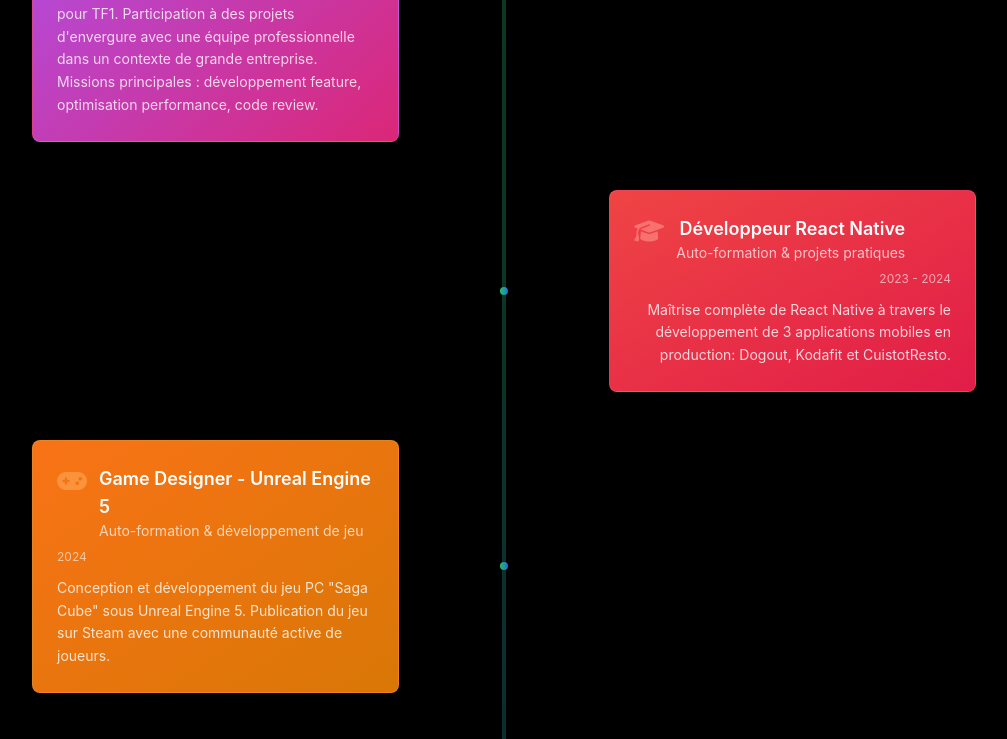
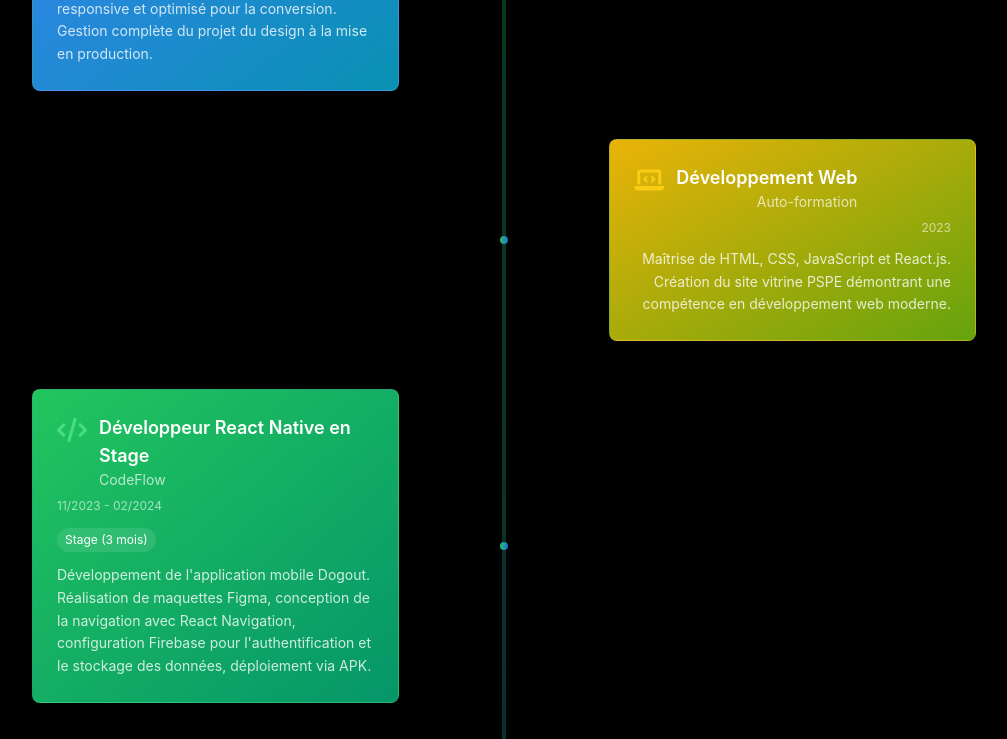
Before and after one commit to Vlaarsan/portfolio_examen, a React (Create React App) app: page /parcours in a window 1280 px wide. Shown: the part 520-1259 px from the top of the page, without its empty margins (136-1143 px from the left). Built offline with nearby package versions, Linux system fonts and the light colour scheme.

Commit message:
remove progresse bar and upgrade timeline

```diff
--- a/src/data.ts
+++ b/src/data.ts
@@ -463,7 +463,7 @@ export const realisations: Realisation[] = [
     acteurs: "Solo (David PRIAM)",
     resultats: "Belle expérience, m'a permis d'acquérir des compétences techniques et de gestion de projet. Application que j'ai présenté lors de ma soutenance pour mon diplôme de concepteur développeur d'application.",
     regardCritique: "Belle réussite ! Points d'amélioration: meilleure modération des événements, système de notation plus robuste, fonctionnalités sociales plus riches.",
-    competences: ["react-native", "typescript", "javascript", "firebase"],
+    competences: ["react-native", "typescript", "javascript", "firebase", "autonomie", "rigueur"],
     github: "https://github.com/Vlaarsan/DogoutV2",
     youtube: "https://www.youtube.com/watch?v=BxgXHbYNEgc&t=4s",
     image: "https://github.com/Vlaarsan/Portfolio/blob/main/img/Logo%20Dogout.png?raw=true",
@@ -544,7 +544,7 @@ export const realisations: Realisation[] = [
     acteurs: "Solo (David PRIAM)",
     resultats: "Une application fonctionnelle avec une base de données d'exercices complète. Expérience précieuse en développement mobile et gestion de projet. Application que j'utilise régulièrement.",
     regardCritique: "Bon produit avec base solide ! Améliorations possibles: personnalisation IA des plans, intégration fitness trackers, version web.",
-    competences: ["react-native", "typescript", "javascript", "firebase"],
+    competences: ["react-native", "typescript", "javascript", "firebase", "autonomie", "rigueur", "creativite"],
     github: "https://github.com/Vlaarsan/Kodafit",
     image: "https://github.com/Vlaarsan/Portfolio/blob/main/img/Kodafit.png?raw=true",
   },
--- a/src/pages/CompetenceDetail.tsx
+++ b/src/pages/CompetenceDetail.tsx
@@ -44,20 +44,6 @@ export default function CompetenceDetail() {
                   Niveau: {comp.niveau}
                 </span>
               </div>
-            </div>
-          </div>
-
-          {/* Barre de pourcentage */}
-          <div className="mt-6">
-            <div className="flex justify-between text-sm mb-2">
-              <span>Maîtrise</span>
-              <span className={`font-bold ${categoryColor.text}`}>{comp.pourcentage}%</span>
-            </div>
-            <div className="w-full bg-white/10 rounded-full h-4 overflow-hidden">
-              <div
-                className={`${comp.categorie === 'technique' ? 'bg-gradient-to-r from-green-500 to-blue-600' : 'bg-gradient-to-r from-purple-500 to-pink-600'} h-full transition-all`}
-                style={{ width: `${comp.pourcentage}%` }}
-              ></div>
             </div>
           </div>
         </div>
--- a/src/pages/CompetencesScreen.tsx
+++ b/src/pages/CompetencesScreen.tsx
@@ -30,13 +30,6 @@ export default function Competences() {
                           <p className="text-sm opacity-60">{c.niveau}</p>
                         </div>
                       </div>
-                      <span className="text-lg font-bold text-green-400">{c.pourcentage}%</span>
-                    </div>
-                    <div className="w-full bg-white/10 rounded-full h-2 overflow-hidden">
-                      <div
-                        className="bg-gradient-to-r from-green-500 to-blue-600 h-full"
-                        style={{ width: `${c.pourcentage}%` }}
-                      ></div>
                     </div>
                     <p className="text-xs opacity-60 mt-2">{c.description}</p>
                   </div>
@@ -59,17 +52,8 @@ export default function Competences() {
                     <i className={`${c.icon} text-3xl text-purple-400`}></i>
                     <div className="flex-1">
                       <h2 className="text-2xl font-semibold">{c.nom}</h2>
-                      <div className="flex items-center justify-between">
-                        <p className="text-sm opacity-70">Niveau: <span className="text-purple-400 font-semibold">{c.niveau}</span></p>
-                        <span className="text-sm font-bold text-purple-400">{c.pourcentage}%</span>
-                      </div>
+                      <p className="text-sm opacity-70">Niveau: <span className="text-purple-400 font-semibold">{c.niveau}</span></p>
                     </div>
-                  </div>
-                  <div className="w-full bg-white/10 rounded-full h-2 overflow-hidden mb-3">
-                    <div
-                      className="bg-gradient-to-r from-purple-500 to-pink-600 h-full"
-                      style={{ width: `${c.pourcentage}%` }}
-                    ></div>
                   </div>
                   <p className="text-sm opacity-80">{c.description}</p>
                 </div>
--- a/src/pages/ParcoursScreen.tsx
+++ b/src/pages/ParcoursScreen.tsx
@@ -62,22 +62,23 @@ export default function Parcours() {
     {
       titre: 'Animation 3D & Production Vidéo',
       lieu: 'Auto-formation',
-      annee: '2024',
+      annee: '2026',
       details: 'Production du film d\'animation "Le Codex d\'Orion" avec effets 3D professionnels. Apprentissage des outils de production vidéo et animation 3D.',
       icon: 'fas fa-film',
-      color: 'from-indigo-500 to-violet-600'
+      color: 'from-indigo-500 to-violet-600',
+      colorKey: 'indigo'
     },
   ];
 
-  // Combinaison et tri anti-chronologique
+  // Combinaison et tri chronologique (ancien au bas, récent au haut)
   const timeline = [
-    { ...experiences[0], index: 0 },
-    { ...formations[0], index: 1 },
-    { ...formations[1], index: 2 },
-    { ...experiences[1], index: 3 },
-    { ...formations[2], index: 4 },
-    { ...formations[3], index: 5 },
-    { ...experiences[2], index: 6 },
+    { ...experiences[2], index: 0, colorKey: 'blue' },
+    { ...formations[2], index: 1, colorKey: 'yellow' },
+    { ...experiences[1], index: 2, colorKey: 'green' },
+    { ...formations[1], index: 3, colorKey: 'orange' },
+    { ...formations[0], index: 4, colorKey: 'red' },
+    { ...formations[3], index: 5, colorKey: 'indigo' },
+    { ...experiences[0], index: 6, colorKey: 'purple' },
   ];
 
   return (
@@ -93,21 +94,33 @@ export default function Parcours() {
 
           {/* Événements */}
           <div className="space-y-12">
-            {timeline.map((item, index) => (
+            {timeline.map((item, index) => {
+              const colorMap: {[key: string]: {bg: string, text: string}} = {
+                purple: { bg: 'from-purple-500 to-pink-600', text: 'text-purple-400' },
+                green: { bg: 'from-green-500 to-emerald-600', text: 'text-green-400' },
+                blue: { bg: 'from-blue-500 to-cyan-600', text: 'text-blue-400' },
+                red: { bg: 'from-red-500 to-rose-600', text: 'text-red-400' },
+                orange: { bg: 'from-orange-500 to-amber-600', text: 'text-orange-400' },
+                yellow: { bg: 'from-yellow-500 to-lime-600', text: 'text-yellow-400' },
+                indigo: { bg: 'from-indigo-500 to-violet-600', text: 'text-indigo-400' },
+              };
+              const colorKey = (item as any).colorKey || 'purple';
+              const colors = colorMap[colorKey];
+              return (
                 <div key={index} className={`flex items-center gap-8 ${index % 2 === 0 ? '' : 'flex-row-reverse'}`}>
                   {/* Contenu */}
                   <div className={`w-5/12 ${index % 2 === 0 ? '' : 'text-right'}`}>
-                  <div className={`bg-gradient-to-br ${item.color} bg-opacity-10 rounded-lg p-6 border border-white/10 hover:border-white/30 transition`}>
+                    <div className={`bg-gradient-to-br ${colors.bg} bg-opacity-10 rounded-lg p-6 border border-white/10 hover:border-white/30 transition`}>
                       <div className="flex items-start gap-3 mb-2">
-                      <i className={`${item.icon} text-2xl ${item.color?.includes('from-purple') ? 'text-purple-400' : item.color?.includes('from-green') ? 'text-green-400' : item.color?.includes('from-blue') ? 'text-blue-400' : item.color?.includes('from-red') ? 'text-red-400' : item.color?.includes('from-orange') ? 'text-orange-400' : item.color?.includes('from-yellow') ? 'text-yellow-400' : 'text-indigo-400'}`}></i>
+                        <i className={`${(item as any).icon} text-2xl ${colors.text}`}></i>
                         <div className={index % 2 !== 0 ? 'text-right' : ''}>
-                        <h3 className="text-lg font-semibold">{item.titre}</h3>
-                        <p className="text-sm opacity-70">{item.entreprise || item.lieu}</p>
+                          <h3 className="text-lg font-semibold">{(item as any).titre}</h3>
+                          <p className="text-sm opacity-70">{(item as any).entreprise || (item as any).lieu}</p>
                         </div>
                       </div>
-                    <p className="text-xs opacity-60 mb-3">{item.periode || item.annee}</p>
-                    {item.statut && <span className="inline-block text-xs px-2 py-1 bg-white/10 rounded-full mb-3">{item.statut}</span>}
-                    <p className="text-sm opacity-80 leading-relaxed">{item.description || item.details}</p>
+                      <p className="text-xs opacity-60 mb-3">{(item as any).periode || (item as any).annee}</p>
+                      {(item as any).statut && <span className="inline-block text-xs px-2 py-1 bg-white/10 rounded-full mb-3">{(item as any).statut}</span>}
+                      <p className="text-sm opacity-80 leading-relaxed">{(item as any).description || (item as any).details}</p>
                     </div>
                   </div>
 
@@ -119,7 +132,8 @@ export default function Parcours() {
                   {/* Espace vide */}
                   <div className="w-5/12"></div>
                 </div>
-            ))}
+              );
+            })}
           </div>
         </div>
 
--- a/src/pages/PresentationScreen.tsx
+++ b/src/pages/PresentationScreen.tsx
@@ -69,7 +69,7 @@ export default function Presentation() {
                 <br />
                 <strong>Moyen terme (2-3 ans):</strong> Leadership technique, mentorat d'autres développeurs.
                 <br />
-                <strong>Long terme:</strong> Entrepreneur ou architecte logiciel dans une grande tech company.
+                <strong>Long terme:</strong> Développeur sénior expert en React Native.
               </p>
             </div>
           </div>
@@ -181,7 +181,7 @@ export default function Presentation() {
             Je serais ravi de discuter de comment je peux contribuer à votre projet.
           </p>
           <a
-            href="mailto:priamdavid@gmail.com"
+            href="/contact"
             className="inline-block mt-4 px-8 py-3 bg-gradient-to-r from-green-500 to-blue-600 rounded-lg font-semibold hover:scale-105 transition-transform"
           >
             Me contacter
--- a/src/pages/RealisationsScreen.tsx
+++ b/src/pages/RealisationsScreen.tsx
@@ -9,13 +9,14 @@ export default function Realisations() {
         <h1 className="text-4xl font-bold mb-12 bg-clip-text text-transparent bg-gradient-to-r from-blue-400 to-purple-600">Mes Réalisations</h1>
         <div className="grid md:grid-cols-2 gap-6">
           {realisations.map((r) => (
-            <div key={r.id} className="rounded-xl bg-gradient-to-br from-purple-500/10 to-blue-600/10 hover:from-purple-500/20 hover:to-blue-600/20 transition-all border border-white/10 hover:border-white/30 overflow-hidden h-full flex flex-col">
+            <Link key={r.id} to={`/realisation/${r.id}`} className="group">
+              <div className="rounded-xl bg-gradient-to-br from-purple-500/10 to-blue-600/10 hover:from-purple-500/20 hover:to-blue-600/20 transition-all border border-white/10 hover:border-white/30 overflow-hidden h-full flex flex-col">
                 {/* Image */}
                 <div className="w-full h-48 bg-black/50 overflow-hidden">
                   <img
                     src={r.image}
                     alt={r.nom}
-                  className="w-full h-full object-cover hover:scale-105 transition-transform duration-300"
+                    className="w-full h-full object-cover group-hover:scale-105 transition-transform duration-300"
                   />
                 </div>
 
@@ -40,6 +41,7 @@ export default function Realisations() {
                         href={r.github}
                         target="_blank"
                         rel="noopener noreferrer"
+                        onClick={(e) => e.stopPropagation()}
                         className="flex items-center gap-2 px-3 py-2 bg-white/10 hover:bg-white/20 rounded transition text-sm"
                         title="Code Source"
                       >
@@ -52,6 +54,7 @@ export default function Realisations() {
                         href={r.youtube}
                         target="_blank"
                         rel="noopener noreferrer"
+                        onClick={(e) => e.stopPropagation()}
                         className="flex items-center gap-2 px-3 py-2 bg-red-500/20 hover:bg-red-500/30 rounded transition text-sm text-red-300"
                         title="Vidéo YouTube"
                       >
@@ -64,6 +67,7 @@ export default function Realisations() {
                         href={r.steam}
                         target="_blank"
                         rel="noopener noreferrer"
+                        onClick={(e) => e.stopPropagation()}
                         className="flex items-center gap-2 px-3 py-2 bg-blue-500/20 hover:bg-blue-500/30 rounded transition text-sm text-blue-300"
                         title="Steam"
                       >
@@ -76,6 +80,7 @@ export default function Realisations() {
                         href={r.lien}
                         target="_blank"
                         rel="noopener noreferrer"
+                        onClick={(e) => e.stopPropagation()}
                         className="flex items-center gap-2 px-3 py-2 bg-green-500/20 hover:bg-green-500/30 rounded transition text-sm text-green-300"
                         title="Voir en ligne"
                       >
@@ -83,16 +88,10 @@ export default function Realisations() {
                         Voir
                       </a>
                     )}
-                  <Link
-                    to={`/realisation/${r.id}`}
-                    className="flex items-center gap-2 px-3 py-2 bg-purple-500/20 hover:bg-purple-500/30 rounded transition text-sm text-purple-300 ml-auto"
-                  >
-                    <i className="fas fa-arrow-right"></i>
-                    Détails
-                  </Link>
                   </div>
                 </div>
               </div>
+            </Link>
           ))}
         </div>
       </div>
```
Lines whose indentation alone changed are shown as unchanged.
